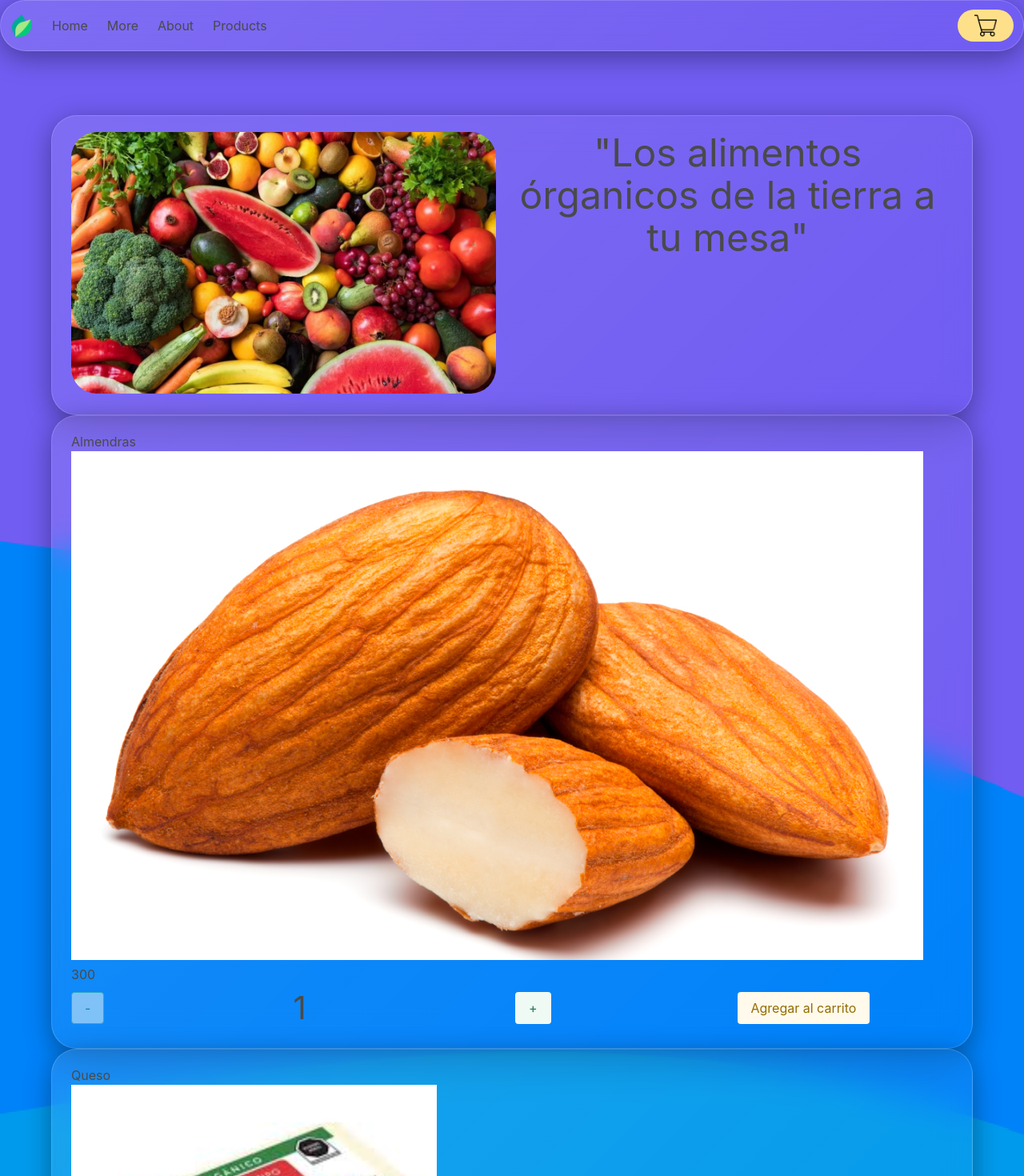
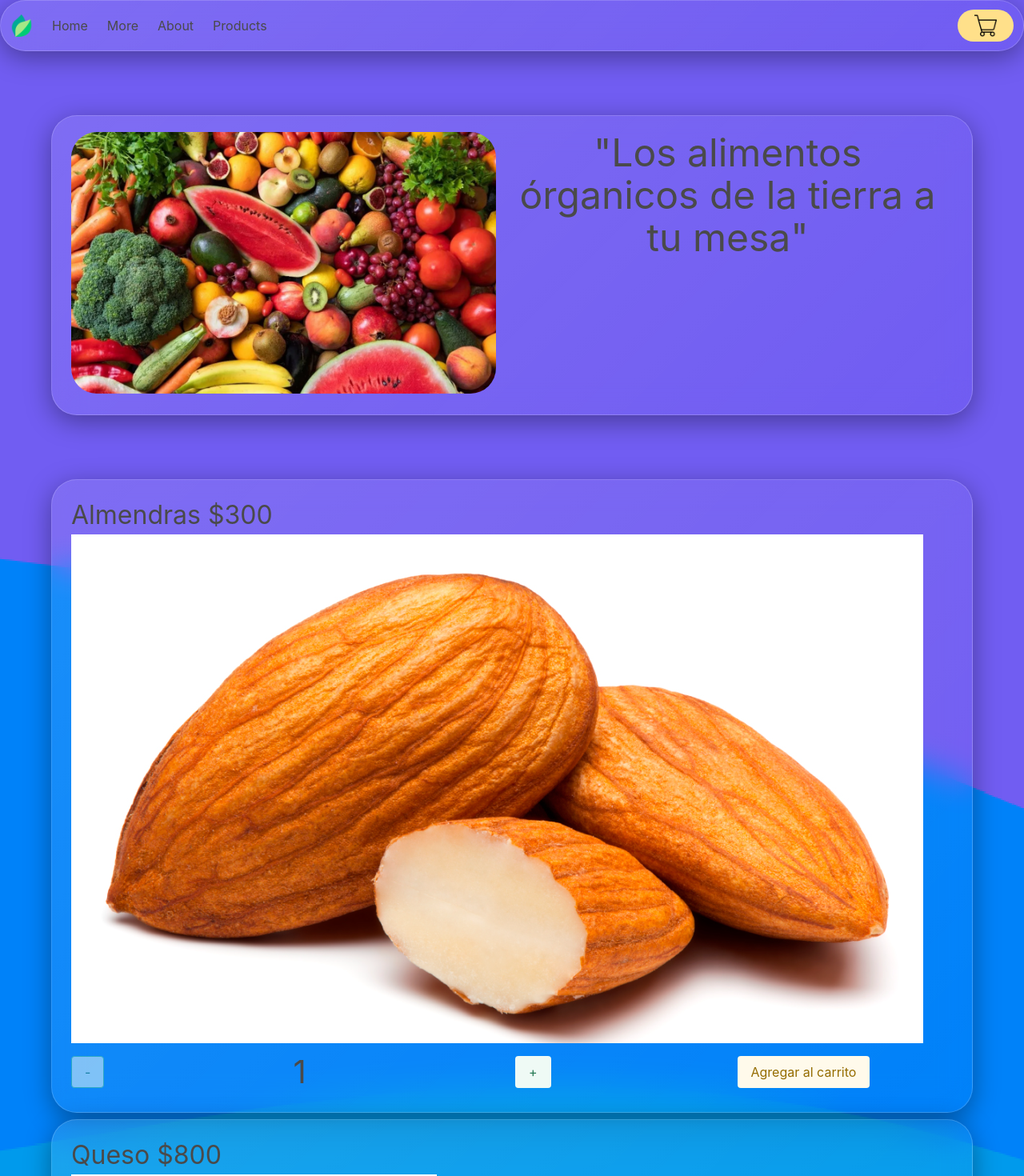
Before and after one commit to GAldereteHero/ProyCursoReact, a React (Create React App) app: page / in a window 1280 px wide. Shown: the top 1470 px of the page at 80% size. Built offline with nearby package versions, Linux system fonts and the light colour scheme.

Commit message:
Se agrega componente MainTitle

```diff
--- a/src/App.js
+++ b/src/App.js
@@ -3,10 +3,10 @@ import "bulma/css/bulma.min.css";
 import "./App.css";
 
 import { NavBar } from "./components/Navbar/Navbar.js";
-import { Footer } from "./components/Footer/Footer.js";
+import { MainTitle } from "./components/MainTitle/MainTitle";
 import { ItemListContainer } from "./components/Containers/ItemListContainer/ItemListContainer.js";
 import { SpacerBlock } from "./components/Containers/SpacerBlock/SpacerBlock.js";
-import { Item } from "./components/Item/Item";
+import { Footer } from "./components/Footer/Footer.js";
 
 function App() {
   const msj = "Los alimentos órganicos de la tierra a tu mesa";
@@ -14,7 +14,9 @@ function App() {
     <div className="App">
       <NavBar />
       <SpacerBlock props={5} /> {/*Props: Specify the space in rem*/}
-      <ItemListContainer greeting={msj} />
+      <MainTitle greeting={msj} />
+      <SpacerBlock props={5} /> {/*Props: Specify the space in rem*/}
+      <ItemListContainer />
       <SpacerBlock props={5} /> {/*Props: Specify the space in rem*/}
       <Footer />
     </div>
--- a/src/components/Containers/ItemListContainer/ItemListContainer.js
+++ b/src/components/Containers/ItemListContainer/ItemListContainer.js
@@ -1,43 +1,32 @@
-import {React, useState, useEffect} from "react";
-import "./style.css"
-import imgFood from "./organicFood.png";
+import { React, useState, useEffect } from "react";
+import "./style.css";
 
-import { products } from "../../../assets/products.js"
-import {  customFetch } from "../../../assets/customFetch.js";
-import {  ItemList } from "../../ItemList/ItemList.jsx";
+import { products } from "../../../assets/products.js";
+import { customFetch } from "../../../assets/customFetch.js";
+import { ItemList } from "../../ItemList/ItemList.jsx";
 
-export const ItemListContainer = ({ greeting }) => {
-
-  const [listProduct, setListProducts] = useState([])
-  const [loading, setLoading] = useState(true)
+export const ItemListContainer = () => {
+  const [listProduct, setListProducts] = useState([]);
+  const [loading, setLoading] = useState(true);
 
   useEffect(() => {
-    customFetch(products)
-      .then( res => {
-        setLoading(false)
-        setListProducts(res)
-      })
-  },[])
+    customFetch(products).then((res) => {
+      setLoading(false);
+      setListProducts(res);
+    });
+  }, []);
 
   return (
     <>
       <div class="container ">
-        <div class="notification glass-effect">
-          <div className="columns">
-            <div className="column">
-              <img className="border-radius" src={imgFood} alt="Comida orgánica" />
-            </div>
-            <div className="column">
-              <h1 className="has-text-centered is-size-1">"{greeting}"</h1>
-            </div>
-          </div>
-        </div>
+        {loading ? (
+          <progress className="progress is-large is-info" max="100">
+            60%
+          </progress>
+        ) : (
+          <ItemList listProduct={listProduct} />
+        )}
       </div>
-      { loading ?
-        <progress class="progress is-large is-info" max="100">60%</progress>
-        :
-        < ItemList listProduct={listProduct} />
-      }
     </>
   );
 };
--- a/src/components/Item/Item.js
+++ b/src/components/Item/Item.js
@@ -8,11 +8,10 @@ export const Item = ({product}) => {
   return (
     <>
       <div class="container ">
-        <div class="notification glass-effect">
-          <p>{product.product}</p>
+        <div class="notification glass-effect my-2">
+          <p className="is-size-3" >{product.product} ${product.price}</p>
           <img src={loadImage(`./${product.image}`)} alt="" />
-          <p>{product.price}</p>
-          <ItemCount initial={1} stock={10} onAdd={(count) => {console.log(`Se agregaron ${count} item/s al carrito`)}}/>
+          <ItemCount initial={1} stock={10} onAdd={(count) => {console.log(`Se agregaron ${count} item/s ${product.product} al carrito`)}}/>
         </div>
       </div>
     </>
--- /dev/null
+++ b/src/components/MainTitle/MainTitle.js
@@ -0,0 +1,22 @@
+import React from 'react'
+import imgFood from "./organicFood.png";
+
+
+export const MainTitle = ({ greeting }) => {
+  return (
+    <div>
+        <div class="container ">
+        <div class="notification glass-effect">
+          <div className="columns">
+            <div className="column">
+              <img className="border-radius" src={imgFood} alt="Comida orgánica" />
+            </div>
+            <div className="column">
+              <h1 className="has-text-centered is-size-1">"{greeting}"</h1>
+            </div>
+          </div>
+        </div>
+      </div>
+    </div>
+  )
+}
```
Also changed, not shown: src/components/MainTitle/organicFood.png (renamed from src/components/Containers/ItemListContainer/organicFood.png).
